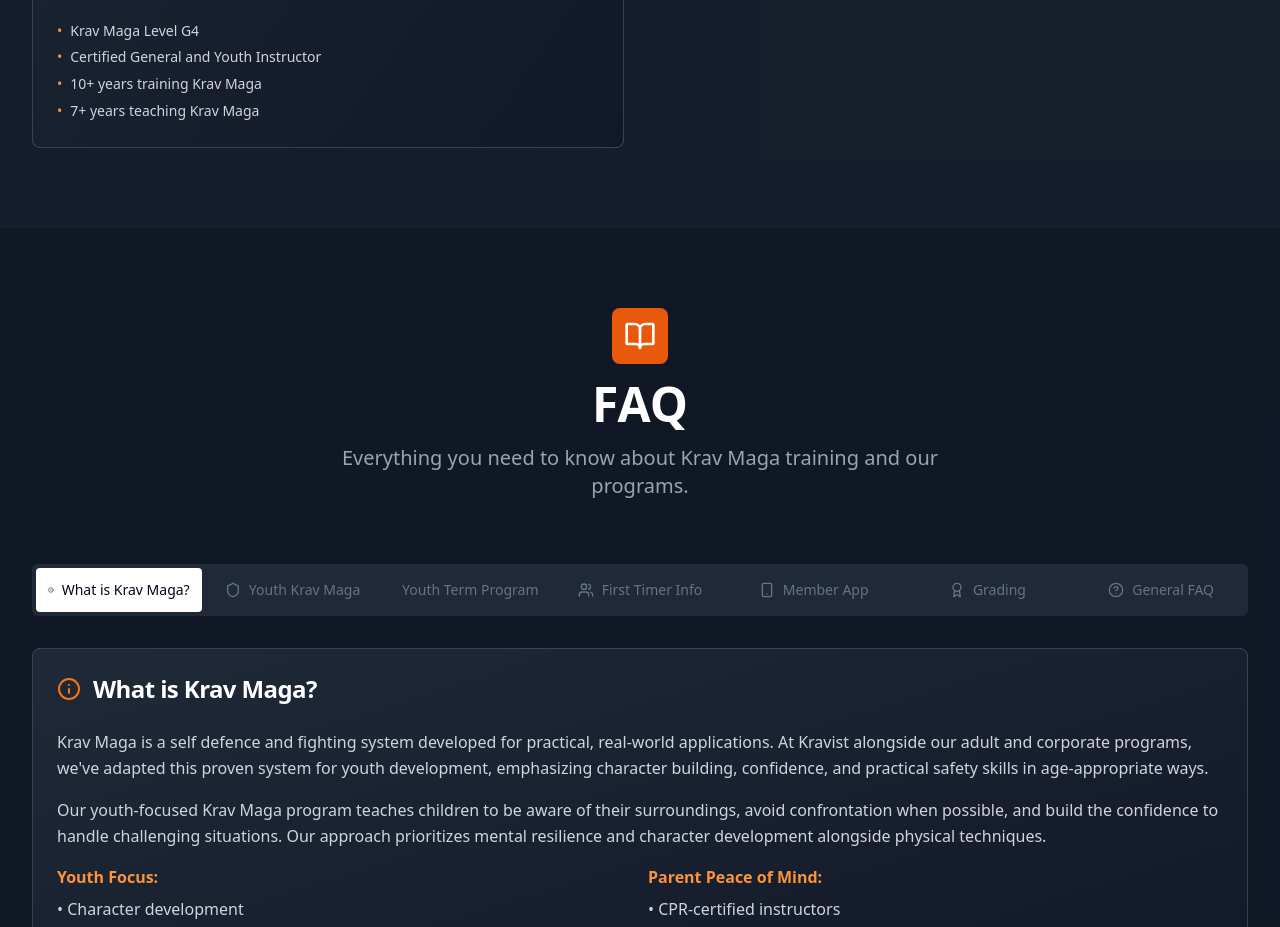
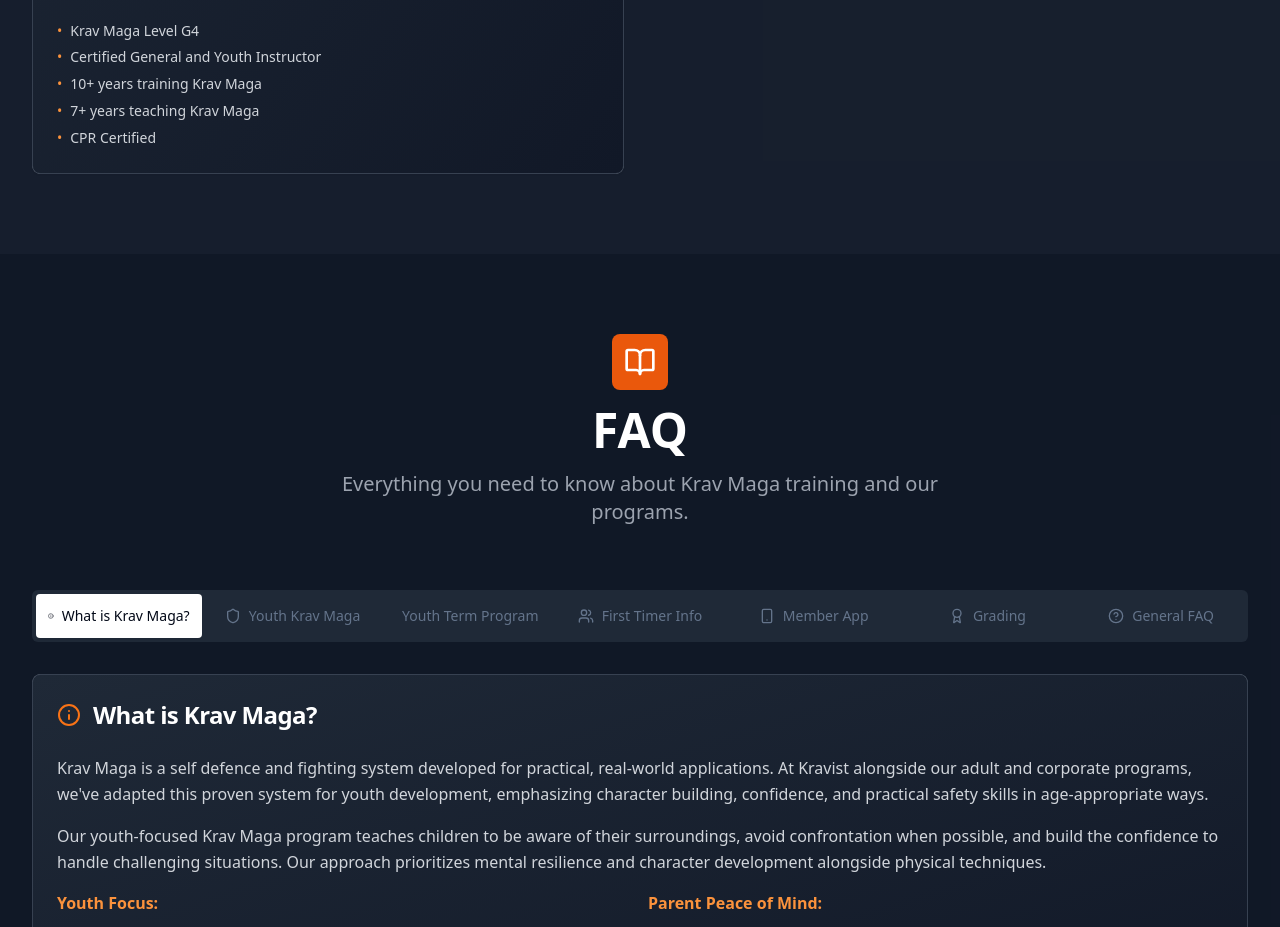
Before and after one commit to ecent/kravist-website-main, a React (Vite) app: page / in a window 1280 px wide. Shown: the part 7460-8387 px from the top of the page. Built offline with nearby package versions, Linux system fonts and the light colour scheme.

Commit message:
Update Ethel's bio
Add "CPR certified" as an additional note under Ethel's existing bio information.

```diff
--- a/src/components/Instructors.tsx
+++ b/src/components/Instructors.tsx
@@ -39,7 +39,8 @@ const Instructors = () => {
         "Krav Maga Level G4",
         "Certified General and Youth Instructor",
         "10+ years training Krav Maga",
-        "7+ years teaching Krav Maga"
+        "7+ years teaching Krav Maga",
+        "CPR Certified"
       ],
       image: "/lovable-uploads/95b3db7b-d1a6-4391-8a7a-f8ca108172bc.png"
     }
```
